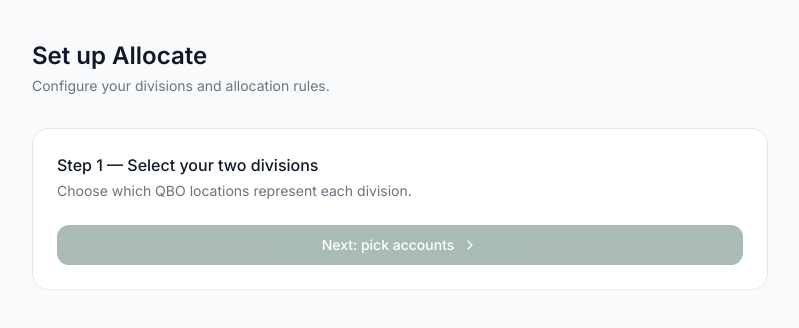
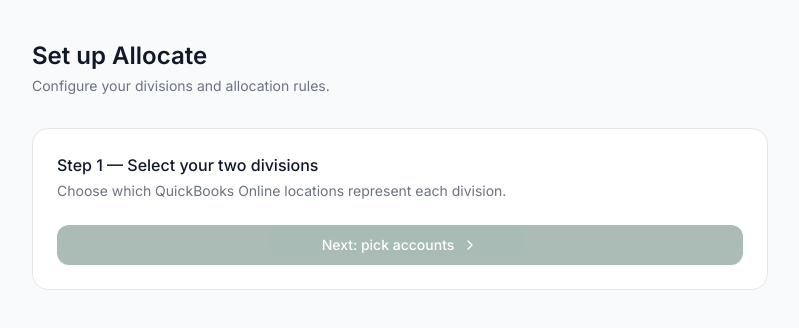
Before and after one commit to helderaas/allocate, a Next.js app: page /onboarding in a window 1280 px wide. Shown: the top 328 px of the page, without its empty margins (240-1039 px from the left). Built offline with nearby package versions, Linux system fonts and the light colour scheme.

Commit message:
fix: replace QBO with QuickBooks Online in onboarding page

```diff
--- a/src/app/onboarding/page.tsx
+++ b/src/app/onboarding/page.tsx
@@ -134,7 +134,7 @@ function OnboardingContent() {
 
   if (loading) return (
     <div className="min-h-screen flex items-center justify-center gap-3 text-gray-500">
-      <Loader2 className="animate-spin" size={20} /> Loading your QBO data...
+      <Loader2 className="animate-spin" size={20} /> Loading your QuickBooks Online data...
     </div>
   );
 
@@ -156,7 +156,7 @@ function OnboardingContent() {
         {step === "locations" && (
           <div className="bg-white rounded-2xl border border-gray-200 p-6">
             <h2 className="font-medium text-gray-900 mb-1">Step 1 — Select your two divisions</h2>
-            <p className="text-sm text-gray-500 mb-4">Choose which QBO locations represent each division.</p>
+            <p className="text-sm text-gray-500 mb-4">Choose which QuickBooks Online locations represent each division.</p>
             <div className="space-y-2 mb-6">
               {locations.map(loc => (
                 <div key={loc.Id} className="flex items-center gap-3 p-3 rounded-xl border border-gray-100">
```
